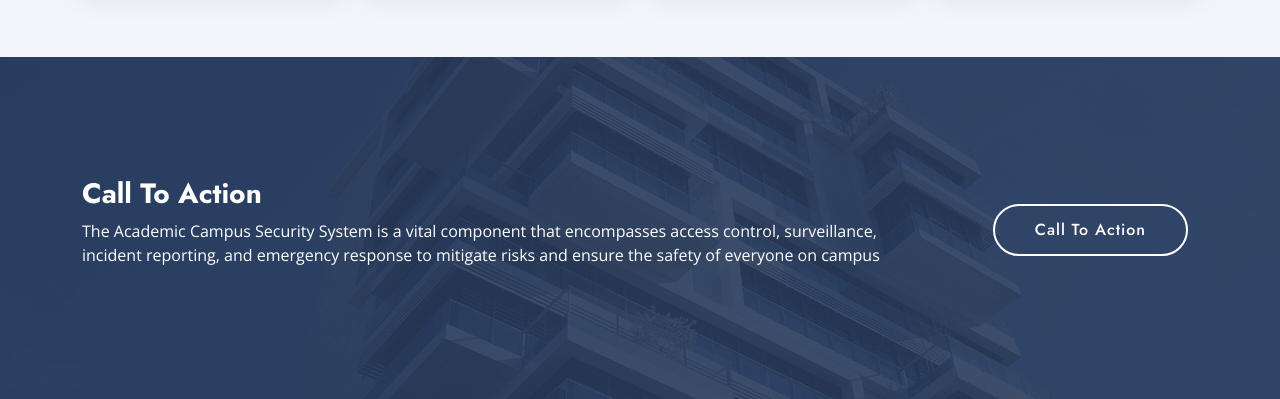
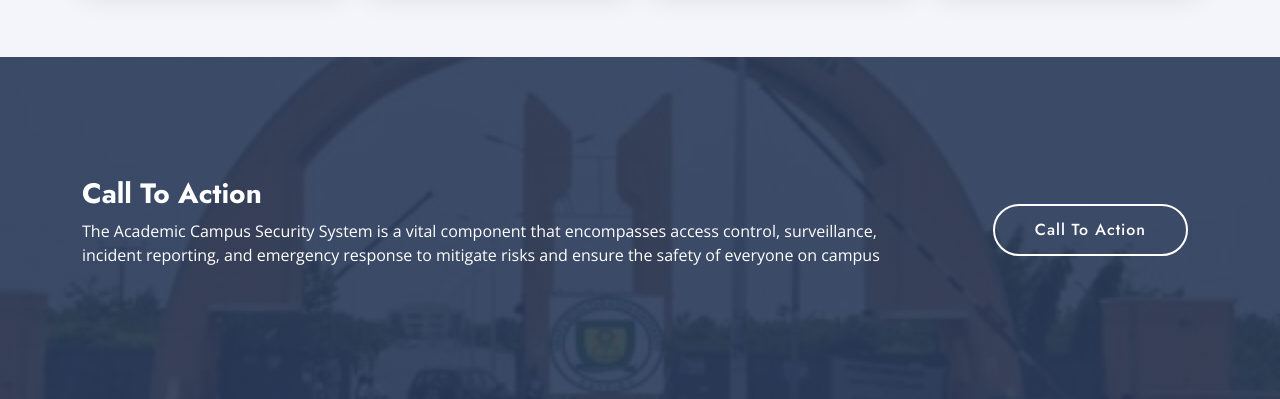
Before and after one commit to marytechme/my-project, a plain HTML site: page index.html in a window 1280 px wide. Shown: the part 2556-2955 px from the top of the page. Drawn offline with nearby package versions, Linux system fonts and the light colour scheme.

Commit message:
commited all the files

```diff
--- a/assets/css/style.css
+++ b/assets/css/style.css
@@ -877,7 +877,7 @@ section {
 # Cta
 --------------------------------------------------------------*/
 .cta {
-  background: linear-gradient(rgba(40, 58, 90, 0.9), rgba(40, 58, 90, 0.9)), url("../img/cta-bg.jpg") fixed center center;
+  background: linear-gradient(rgba(40, 58, 90, 0.9), rgba(40, 58, 90, 0.9)), url("../img/umyu-gate.jpg") fixed center center;
   background-size: cover;
   padding: 120px 0;
 }
```
